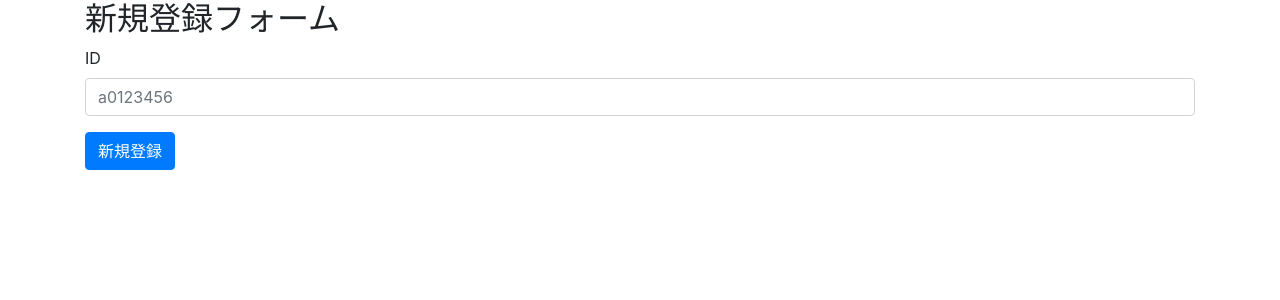
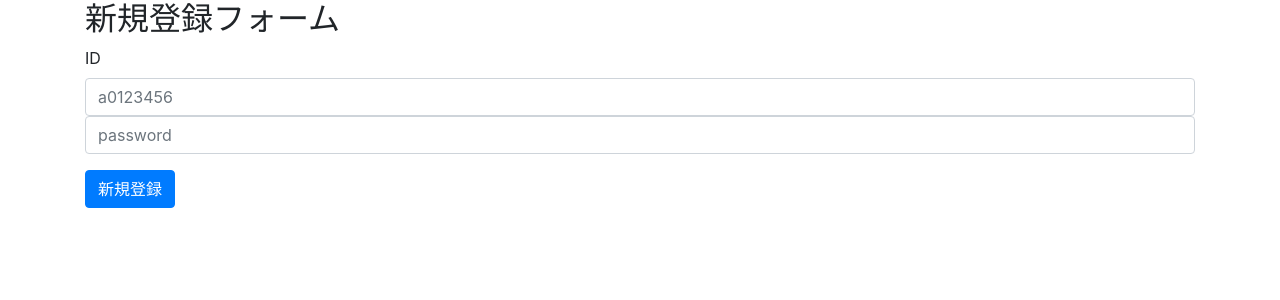
Before and after one commit to Saza-ku/SubmitReservation, a Flask app: page /signup in a window 1280 px wide. Shown: the part 112-412 px from the top of the page. Run offline with Flask 2, Linux system fonts and the light colour scheme; some libraries are stand-ins or nearby versions.

Commit message:
signup fixed

```diff
--- a/templates/signup.html
+++ b/templates/signup.html
@@ -7,7 +7,8 @@
 
     <!-- Bootstrap CSS -->
     <link rel="stylesheet" href="https://stackpath.bootstrapcdn.com/bootstrap/4.3.1/css/bootstrap.min.css" integrity="sha384-ggOyR0iXCbMQv3Xipma34MD+dH/1fQ784/j6cY/iJTQUOhcWr7x9JvoRxT2MZw1T" crossorigin="anonymous">
-
+    <link rel="stylesheet" href="../static/loading.css">
+    <script src="../static/loading.js"></script>
     <title>パンダ提出アプリのトップページ</title>
   </head>
   <body>
@@ -30,8 +31,9 @@
         <div class="form-group">
           <label for="exampleInputID">ID</label>
           <input type="text" name="id" class="form-control" id="exampleInputID" aria-describedby="IDHelp" placeholder="a0123456">
+          <input type="password" name="password" class="form-control" id="exampleInputPassword" aria-describedby="PasswordHelp" placeholder="password">
         </div>
-        <button type="submit" class="btn btn-primary">新規登録</button>
+        <button type="submit" class="btn btn-primary" onclick="loading('新規登録を処理中です。<br>しばらくお待ちください。wait a minutes')">新規登録</button>
       </form>
     </div>
     <!-- 新規登録ページへ遷移 -->
```
